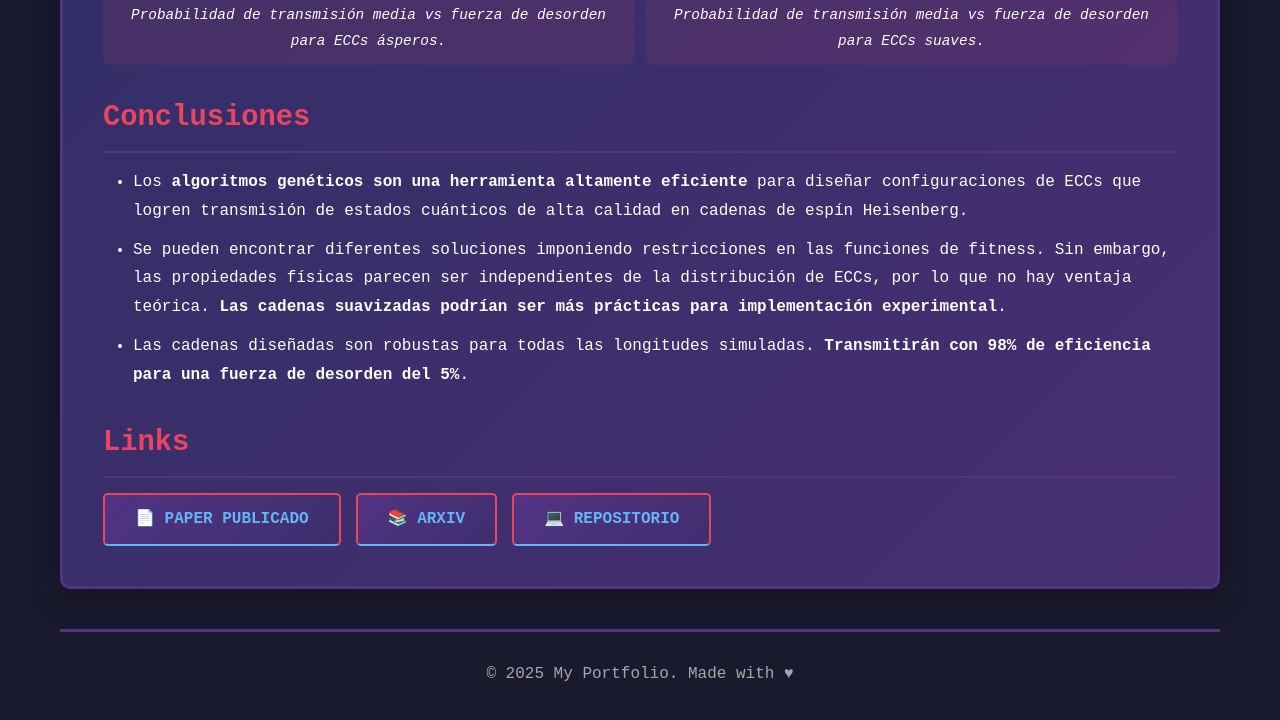
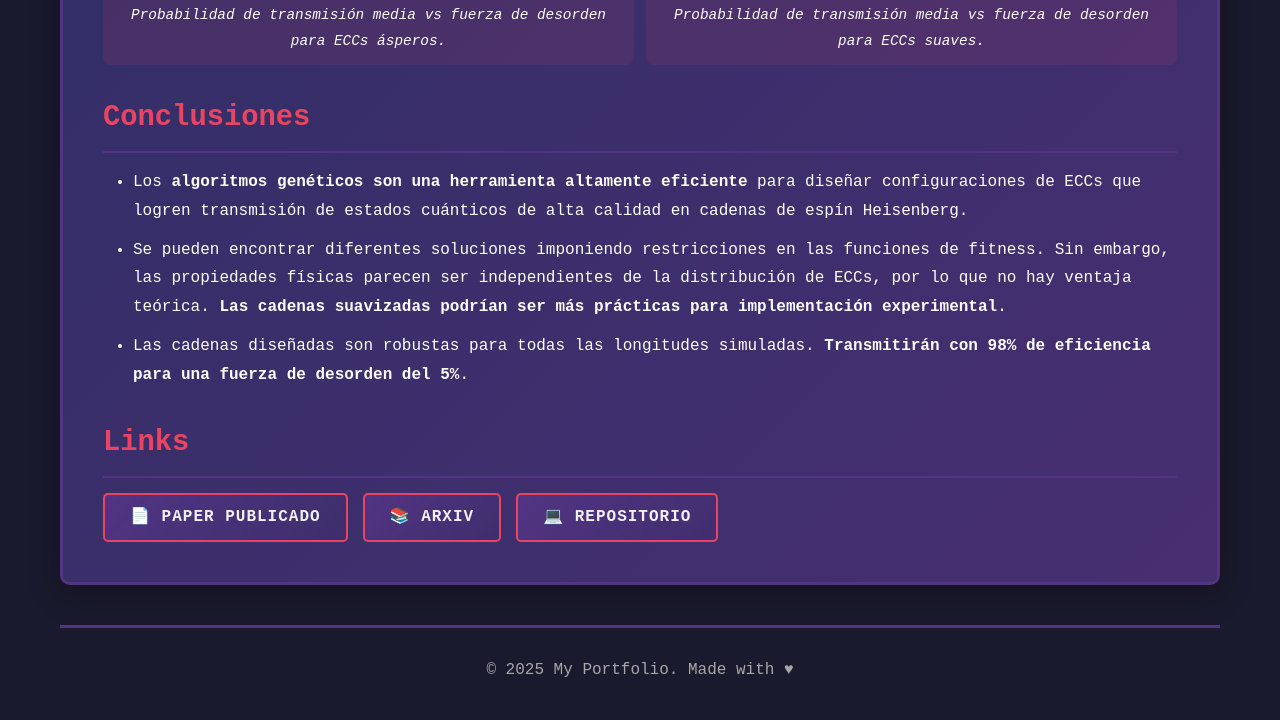
Before and after one commit to sofips/portfolio, a plain HTML site: page machine-learning-in-physics/quantum-state-transfer-ga.html in a window 1280 px wide. Shown: the part 3705-4425 px from the top of the page. Drawn offline with Linux system fonts and the light colour scheme; files whose address does not match are found by name.

Commit message:
fixed buttons

```diff
--- a/machine-learning-in-physics/quantum-state-transfer-ga.html
+++ b/machine-learning-in-physics/quantum-state-transfer-ga.html
@@ -101,9 +101,9 @@
 
                     <h2 data-es="Links" data-en="Links">Links</h2>
                     <div style="display: flex; gap: 15px; flex-wrap: wrap; margin-top: 15px;">
-                        <a href="https://iopscience.iop.org/article/10.1088/1402-4896/adc76f" target="_blank" class="contact-link" data-es="📄 Paper Publicado" data-en="📄 Published Paper">📄 Paper Publicado</a>
-                        <a href="https://arxiv.org/pdf/2403.15909" target="_blank" class="contact-link" data-es="📚 arXiv" data-en="📚 arXiv">📚 arXiv</a>
-                        <a href="https://github.com/sofips/gen_alg_xxz" target="_blank" class="contact-link" data-es="💻 Repositorio" data-en="💻 Repository">💻 Repositorio</a>
+                        <a href="https://iopscience.iop.org/article/10.1088/1402-4896/adc76f" target="_blank" class="nav-link" data-es="📄 Paper Publicado" data-en="📄 Published Paper">📄 Paper Publicado</a>
+                        <a href="https://arxiv.org/pdf/2403.15909" target="_blank" class="nav-link" data-es="📚 arXiv" data-en="📚 arXiv">📚 arXiv</a>
+                        <a href="https://github.com/sofips/gen_alg_xxz" target="_blank" class="nav-link" data-es="💻 Repositorio" data-en="💻 Repository">💻 Repositorio</a>
                     </div>
                 </div>
             </section>
--- a/style.css
+++ b/style.css
@@ -196,8 +196,6 @@ body {
 
 .nav-link:hover {
     background: linear-gradient(135deg, var(--gradient-end) 0%, var(--gradient-start) 100%);
-    transform: translateY(-2px);
-    box-shadow: 0 4px 12px rgba(233, 69, 96, 0.4);
 }
 
 /* Section Styles */
@@ -704,6 +702,18 @@ body {
     border-radius: 3px;
 }
 
+.project-content a.nav-link {
+    color: var(--text-primary);
+    border-bottom: none;
+    border: 2px solid var(--highlight);
+}
+
+.project-content a.nav-link:hover {
+    padding: 10px 25px;
+    border-bottom: none;
+    border: 2px solid var(--highlight);
+}
+
 /* Responsive Design */
 @media (max-width: 768px) {
     .header-content h1 {
```
Also changed, not shown: machine-learning-in-physics/dynamic-control-comparison.html (+2 -2 lines).
